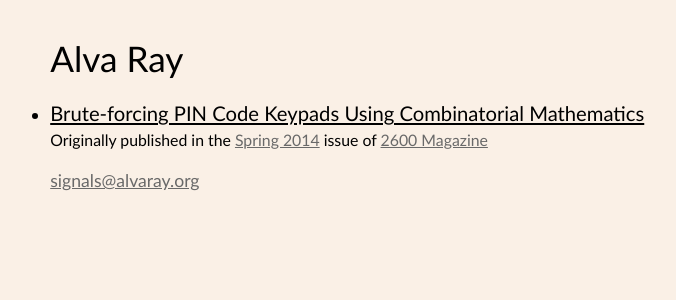
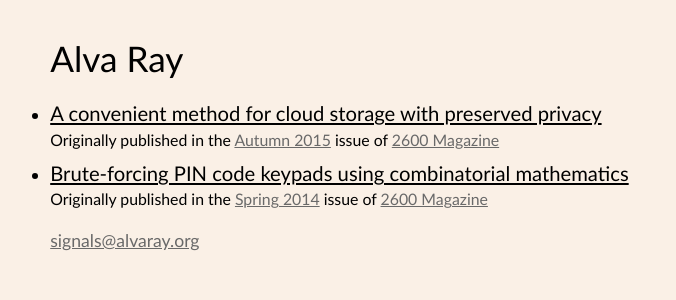
Before and after one commit to alvaray/alvaray.org, a Jekyll site: the page built from index.html, in a window 1280 px wide. Shown: the top 300 px of the page, without its empty margins (273-949 px from the left). Built offline with Jekyll 4.4.1, drawn with Linux system fonts in a browser that asks for light colours.

Commit message:
Update page with new article.

```diff
--- a/_layouts/page.html
+++ b/_layouts/page.html
@@ -6,7 +6,7 @@
 	<meta name="description" content="{% if page.description %}{{ page.description }}{% else %}{{ site.description }}{% endif %}" />
 	<meta name="author" content="{{ site.author }}" />
 	<meta name="viewport" content="width=device-width,initial-scale=1" />
-	<link rel="stylesheet" href="/style.css" />
+	<link rel="stylesheet" href="{{ site.baseurl }}/style.css" />
 	<script>
 	if (window.location.hostname === '{{ site.live_hostname }}') {
 		(function(i,s,o,g,r,a,m){i['GoogleAnalyticsObject']=r;i[r]=i[r]||function(){
--- a/brute-forcing-pincode-keypads-using-combinatorial-mathematics/index.html
+++ b/brute-forcing-pincode-keypads-using-combinatorial-mathematics/index.html
@@ -1,6 +1,6 @@
 ---
 layout: page
-title: Brute-forcing PIN Code Keypads Using Combinatorial Mathematics
+title: Brute-forcing PIN code keypads using combinatorial mathematics
 description: How to construct the shortest possible number containing all four-digit PIN codes, and what it can be used for.
 ---
 <p>Where I live – and probably in many parts of the world – most residential houses are guarded at entrance by the simple mechanism that is the four-digit PIN code. By pressing buttons on a numeric keypad in the correct order, the door will unlock, and all residents share that single code. Many of these numeric keypads have the same couple of flaws that make them more vulnerable to brute-force attacks: First, there is no confirmation button that needs to be pressed after having entered four digits. Second, the last four entered digits will always be accepted, instead of the pad resetting after an incorrect PIN code.</p>
--- a/index.html
+++ b/index.html
@@ -3,7 +3,11 @@ layout: page
 ---
 <ul>
 	<li>
-		<h4><a href="brute-forcing-pincode-keypads-using-combinatorial-mathematics/">Brute-forcing PIN Code Keypads Using Combinatorial Mathematics</a></h4>
-		<span class="small">Originally published in the <a href="http://www.2600.com/?q=node/26876">Spring 2014</a> issue of <a href="http://www.2600.com/">2600 Magazine</a></span>
+		<h4><a href="a-convenient-method-for-cloud-storage-with-preserved-privacy/">A convenient method for cloud storage with preserved privacy</a></h4>
+		<span class="small">Originally published in the <a href="http://store.2600.com/collections/2010-2015/products/autumn-2015">Autumn 2015</a> issue of <a href="http://www.2600.com/">2600 Magazine</a></span>
+	</li>
+	<li>
+		<h4><a href="brute-forcing-pincode-keypads-using-combinatorial-mathematics/">Brute-forcing PIN code keypads using combinatorial mathematics</a></h4>
+		<span class="small">Originally published in the <a href="http://store.2600.com/collections/2010-2015/products/spring-2014">Spring 2014</a> issue of <a href="http://www.2600.com/">2600 Magazine</a></span>
 	</li>
 </ul>
--- a/style.css
+++ b/style.css
@@ -69,6 +69,8 @@ h5 a {
 
 ul { margin-top: 1em; }
 
+li { margin: 0.5em 0; }
+
 pre {
 	margin-top: 1em;
 	font-family: monospace;
```
